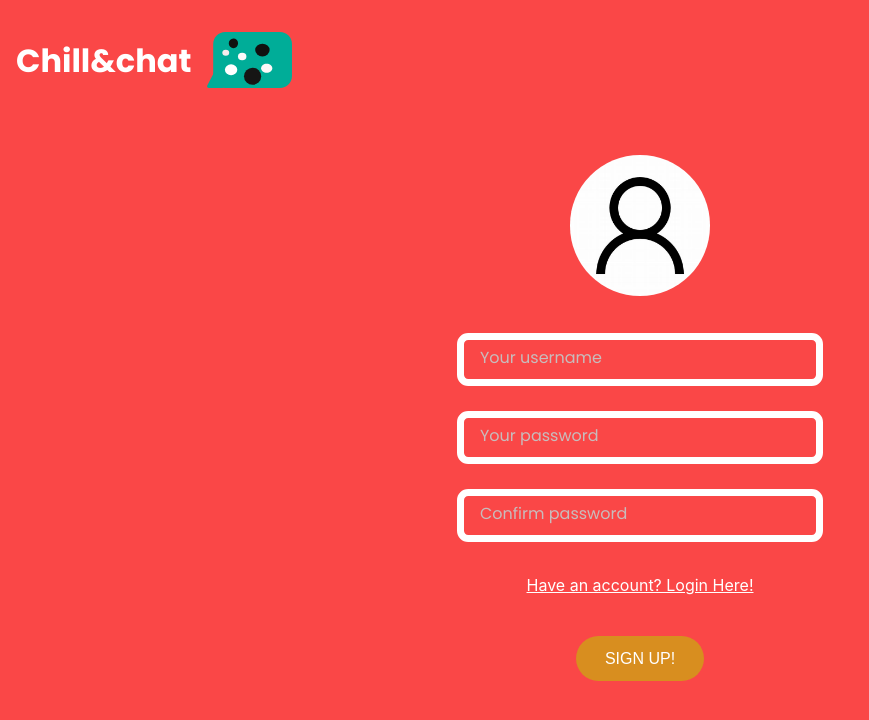
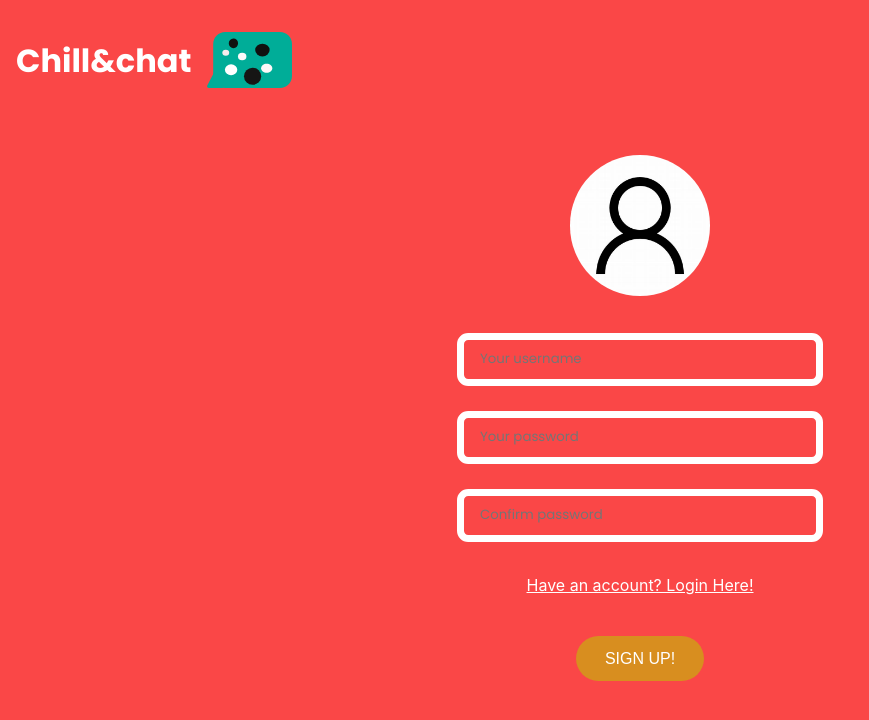
Before and after one commit to Chillandchat/mobile, a React (Create React App) app in the folder Frontend/app/: page /signup in a window 1280 px wide. Shown: the top 720 px of the page, without its empty margins (0-869 px from the left). Built offline with nearby package versions, Linux system fonts and the light colour scheme; no server answers.

Commit message:
Update css

```diff
--- a/Frontend/app/src/components/style/InputField.css
+++ b/Frontend/app/src/components/style/InputField.css
@@ -16,7 +16,7 @@
 }
 
 /* Input field placeholder styles */
-#input-field::-webkit-input-placeholder {
+#input-field:-webkit-input-placeholder {
   color: #c8bcbc;
   padding-left: 0rem;
   font-family: Poppins, sans-serif;
@@ -41,7 +41,7 @@
   }
 
   /* Input field placeholder styles */
-  #input-field::-webkit-input-placeholder {
+  #input-field:-webkit-input-placeholder {
     color: #c8bcbc;
     padding-left: 0rem;
     font-size: 0.7rem;
--- a/Frontend/app/src/components/style/LoginForm.css
+++ b/Frontend/app/src/components/style/LoginForm.css
@@ -22,7 +22,7 @@
 }
 
 /* Input field placeholder styles */
-#text-box::-webkit-input-placeholder {
+#text-box:-webkit-input-placeholder {
   color: #c8bcbc;
   padding-left: 0rem;
   font-family: Poppins, sans-serif;
@@ -53,7 +53,7 @@
   }
 
   /* Input field placeholder styles */
-  #text-box::-webkit-input-placeholder {
+  #text-box:-webkit-input-placeholder {
     color: #c8bcbc;
     padding-left: 0rem;
     font-size: 1rem;
@@ -85,7 +85,7 @@
   }
 
   /* Input box placeholder styles */
-  #text-box::-webkit-input-placeholder {
+  #text-box:-webkit-input-placeholder {
     color: #c8bcbc;
     padding-left: 0rem;
     font-size: 0.7rem;
```
